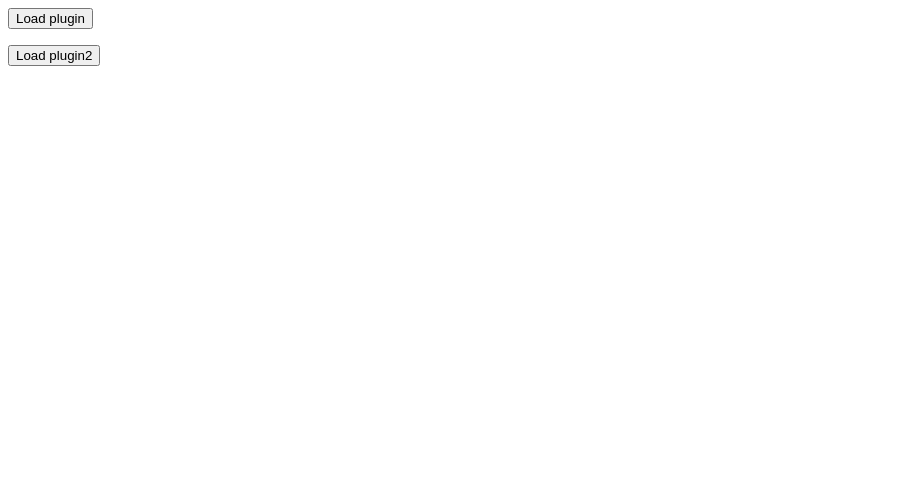
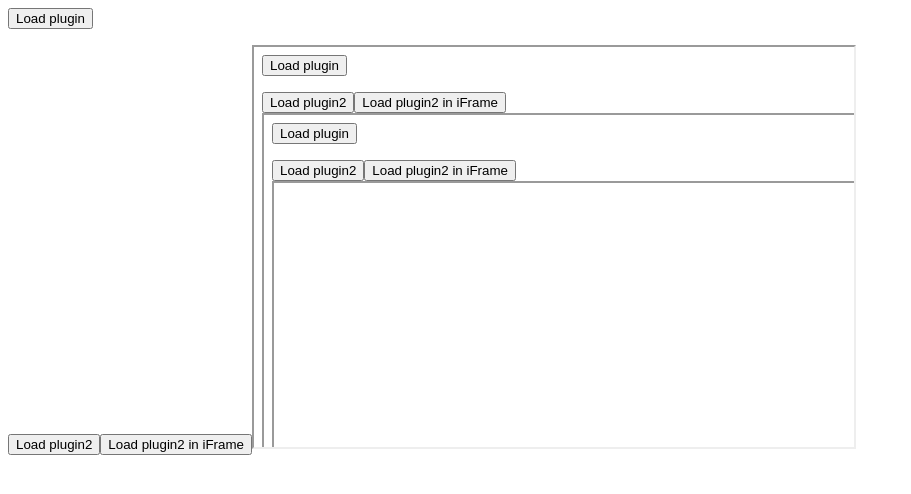
Before and after one commit to MobiconSoft/platform-plugin-architect, an Angular app: page / in a window 1280 px wide. Shown: the top 494 px of the page, without its empty margins (0-911 px from the left). Built offline with nearby package versions, Linux system fonts and the light colour scheme; what @herodevs/lazy-af would draw is missing.

Commit message:
feat(iframe): add sticky iframe example

```diff
--- a/apps/app2/src/index.html
+++ b/apps/app2/src/index.html
@@ -4,6 +4,7 @@
     <meta charset="utf-8" />
     <title>App2</title>
     <base href="/" />
+    <meta http-equiv="cache-control" content="max-age=31536000" />
 
     <meta name="viewport" content="width=device-width, initial-scale=1" />
     <link rel="icon" type="image/x-icon" href="favicon.ico" />
--- a/apps/jamong/src/app/app.component.html
+++ b/apps/jamong/src/app/app.component.html
@@ -5,3 +5,7 @@
 
 <button (click)="loadPlugin2()">Load plugin2</button>
 <ng-template #Plugin></ng-template>
+
+
+<button (click)="loadPlugin3()">Load plugin2 in iFrame</button>
+<iframe width="600" height="400" [src]="plugin3 | safe"></iframe>
--- a/apps/jamong/src/app/app.component.ts
+++ b/apps/jamong/src/app/app.component.ts
@@ -23,12 +23,14 @@ export class AppComponent {
   @ViewChild('Plugin', {read: ViewContainerRef}) pluginVcr: ViewContainerRef;
   plugin1Path: string;
   loadedPlugins: any = {};
+  plugin3: string = 'http://localhost:4300/index.html';
 
   constructor(
     private http: HttpClient,
     private injector: Injector,
     private lazyService: DynamicLoaderService
-  ) { }
+  ) {
+  }
 
   loadPlugin() {
     this.plugin1Path = 'apps/jamong/src/app/plugin1/plugin1.module#Plugin1Module';
@@ -41,6 +43,10 @@ export class AppComponent {
     } else {
       this.lazyService.createAndAttachModuleAsync(moduleFactory, this.injector, { vcr: this.pluginVcr });
     }
+  }
+
+  loadPlugin3() {
+    this.plugin3 = 'http://localhost:4300/index.html';
   }
 
   private loadRemoteComponent() {
--- a/apps/jamong/src/app/app.module.ts
+++ b/apps/jamong/src/app/app.module.ts
@@ -5,9 +5,10 @@ import { LazyModule } from '@herodevs/lazy-af';
 
 import { AppComponent } from './app.component';
 import { HttpClientModule } from '@angular/common/http';
+import { SafePipe } from './safe.pipe';
 
 @NgModule({
-  declarations: [AppComponent],
+  declarations: [AppComponent, SafePipe],
   imports: [
     BrowserModule,
     HttpClientModule,
--- /dev/null
+++ b/apps/jamong/src/app/safe.pipe.ts
@@ -0,0 +1,10 @@
+import { Pipe, PipeTransform } from '@angular/core';
+import { DomSanitizer } from '@angular/platform-browser';
+
+@Pipe({ name: 'safe' })
+export class SafePipe implements PipeTransform {
+  constructor(private sanitizer: DomSanitizer) { }
+  transform(url) {
+    return this.sanitizer.bypassSecurityTrustResourceUrl(url);
+  }
+}
--- a/apps/jamong/src/index.html
+++ b/apps/jamong/src/index.html
@@ -4,6 +4,7 @@
     <meta charset="utf-8" />
     <title>Jamong</title>
     <base href="/" />
+    <meta http-equiv="cache-control" content="max-age=31536000" />
 
     <meta name="viewport" content="width=device-width, initial-scale=1" />
     <link rel="icon" type="image/x-icon" href="favicon.ico" />
```
